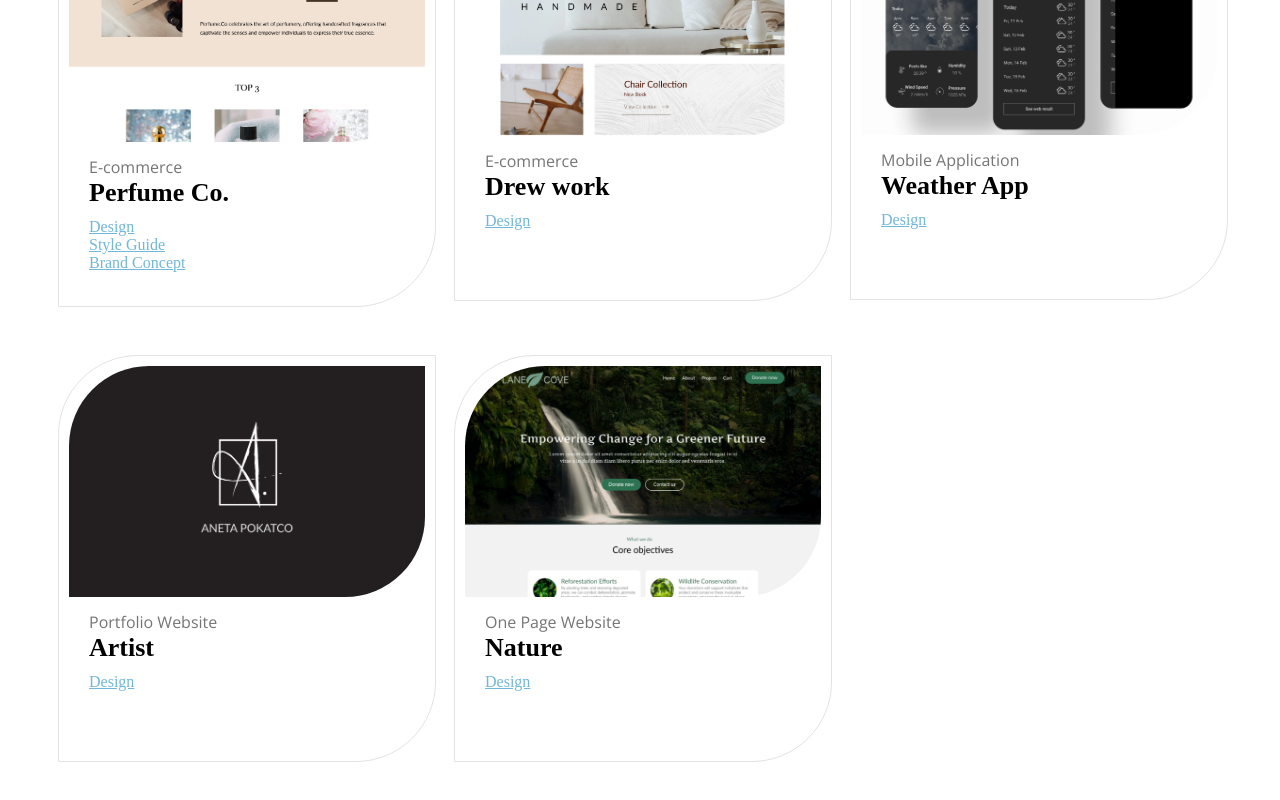
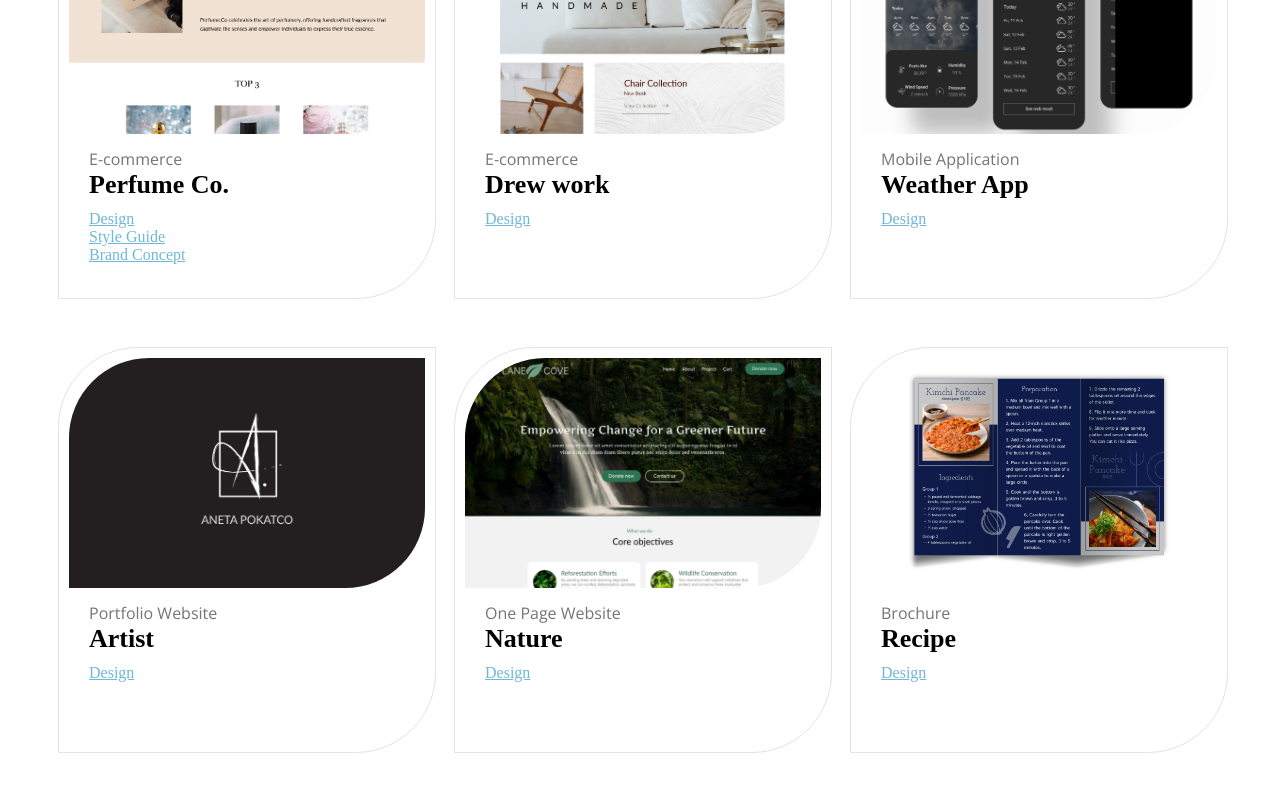
Before and after one commit to seoinsydney/personal-website, a Next.js app: page /design in a window 1280 px wide. Shown: the part 334-1134 px from the top of the page. Built offline with nearby package versions, Linux system fonts and the light colour scheme; a web font is replaced by a local one.

Commit message:
update design portfolio

```diff
--- a/pages/design.js
+++ b/pages/design.js
@@ -2,8 +2,8 @@
 // import { motion, AnimatePresence } from "framer-motion"
 import styles from '@/styles/pages.module.scss'
 import Layout from '../components/layout';
-import { TbArrowNarrowDown } from "react-icons/tb";
-import AttachFileIcon from '@mui/icons-material/AttachFile';
+// import { TbArrowNarrowDown } from "react-icons/tb";
+// import AttachFileIcon from '@mui/icons-material/AttachFile';
 import { Grid } from '@mui/material';
 
 export default function Projects() {
@@ -60,16 +60,16 @@ export default function Projects() {
       styleGuidePdf: '',
       brandConceptPdf: '',
     },
-    // {
-    //   id: 6,
-    //   title: 'Home Repair',
-    //   tag: 'Weather Application',
-    //   image: '/artist.png',
-    //   alt: 'blog cover photos',
-    //   webDesignPdf: '/Perfume.Co - combined.pdf',
-    //   styleGuidePdf: '',
-    //   brandConceptPdf: '',
-    // },
+    {
+      id: 6,
+      title: 'Recipe',
+      tag: 'Brochure',
+      image: '/paper frame-whitebgr.png',
+      alt: 'blog cover photos',
+      webDesignPdf: '/Kimchi Pancake.pdf',
+      styleGuidePdf: '',
+      brandConceptPdf: '',
+    },
   ]
 
   return (
@@ -110,7 +110,6 @@ export default function Projects() {
                       :
                       <li><a href={design.brandConceptPdf} >Brand Concept</a></li>
                     }
-
                   </ul>
                 </section>
                 </div>
@@ -118,34 +117,7 @@ export default function Projects() {
               )
             }
           </Grid>
-
-            {/* <div className={styles.figmaDesign}>
-              <section>
-                <h4>Mobile Weather App</h4>
-                <p>Explore and interact with the screen by clicking around!</p>
-                <br />
-                <h6>Please click <b>"Web Design"</b> to see more designs</h6>
-                <TbArrowNarrowDown />
-              </section>
-              <iframe
-                className={styles.figmaDesign__desktop}
-                width="750" height="600"
-                src="https://www.figma.com/embed?embed_host=share&url=https%3A%2F%2Fwww.figma.com%2Fproto%2FIjhZDncX3Atl5YziMjQPFF%2FWeb-Design%3Ftype%3Ddesign%26node-id%3D549-124%26scaling%3Dscale-down%26page-id%3D539%253A39%26starting-point-node-id%3D549%253A124"
-                allowfullscreen></iframe>
-              <iframe
-                className={styles.figmaDesign__tablet}
-                width="400" height="600"
-                src="https://www.figma.com/embed?embed_host=share&url=https%3A%2F%2Fwww.figma.com%2Fproto%2FIjhZDncX3Atl5YziMjQPFF%2FWeb-Design%3Ftype%3Ddesign%26node-id%3D549-124%26scaling%3Dscale-down%26page-id%3D539%253A39%26starting-point-node-id%3D549%253A124"
-                allowfullscreen></iframe>
-              <iframe
-                className={styles.figmaDesign__mobile}
-                width="300" height="600"
-                src="https://www.figma.com/embed?embed_host=share&url=https%3A%2F%2Fwww.figma.com%2Fproto%2FIjhZDncX3Atl5YziMjQPFF%2FWeb-Design%3Ftype%3Ddesign%26node-id%3D549-124%26scaling%3Dscale-down%26page-id%3D539%253A39%26starting-point-node-id%3D549%253A124"
-                allowfullscreen></iframe>
-            </div> */}
-
         </div>
-
     </Layout>
   )
 }
--- a/styles/pages.module.scss
+++ b/styles/pages.module.scss
@@ -56,6 +56,7 @@
             img {
                 width: 100%;
                 height: auto;
+                max-height: 230px;
                 margin-bottom: 10px;
                 object-fit: cover;
                 background-color: #757575;
```
Also changed, not shown: public/paper frame-whitebgr.png (added), 1 other file (tests, documents, lock files or other folders). Lines whose indentation alone changed are shown as unchanged.
